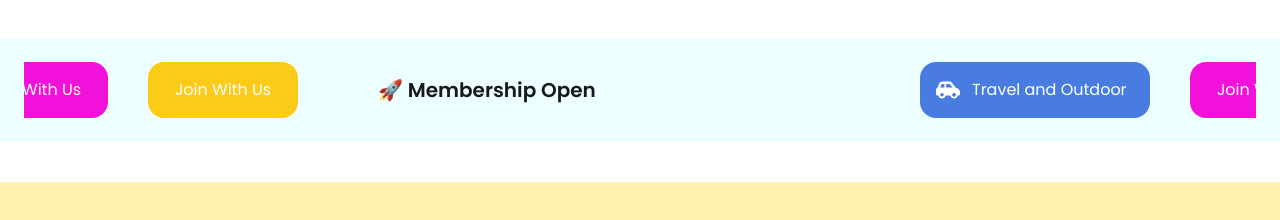
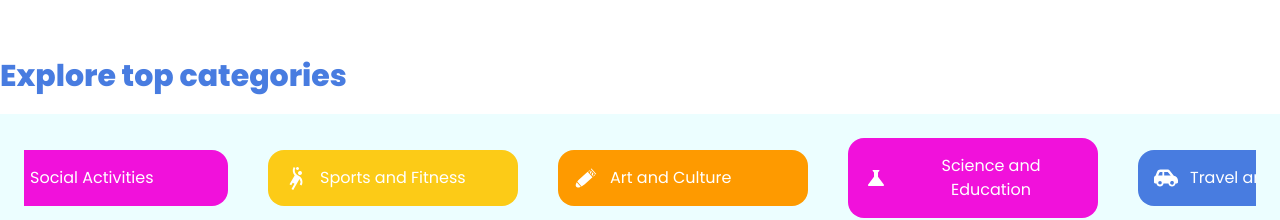
Before and after one commit to Aklima773/clubshpere, a React (Vite) app: page / in a window 1280 px wide. Shown: the part 588-808 px from the top of the page. Built offline with nearby package versions, Linux system fonts and the light colour scheme; no server answers.

Commit message:
categories update

```diff
--- a/src/Components/MarqueeSlider/MarqueeSlider.jsx
+++ b/src/Components/MarqueeSlider/MarqueeSlider.jsx
@@ -1,19 +1,51 @@
 import React from 'react';
 import Marquee from "react-fast-marquee";
 import { FaCarSide } from 'react-icons/fa6';
+import { IoShareSocial } from "react-icons/io5";
+import { MdSportsHandball } from "react-icons/md";
+import { GiArtilleryShell } from "react-icons/gi";
+import { MdScience } from "react-icons/md";
+import Container from "../Container/Container"
+
 
 const MarqueeSlider = () => {
     return (
+      <>
+
+      <Container>
+          <h1 className='text-3xl text-primary font-extrabold pb-5 mt-10'>Explore top categories</h1>
+          </Container>
         <div className='bg-cyan-50 p-6 mb-10'>
+
                 <Marquee speed={60} pauseOnHover gradient={false}>
-      <div className='bg-primary text-white text-center w-[230px] p-4 rounded-2xl mr-10 flex jistify-center items-center gap-3'>
+      <div className='bg-primary text-white w-[250px] p-4 rounded-2xl mr-10 flex jistify-center items-center gap-3'>
         <div className='icon'><FaCarSide size={24}/></div>
-        <div className='text'><h1>Travel and Outdoor</h1></div> </div>
-      <div className='bg-secondary text-white text-center w-[150px] p-4 rounded-2xl mr-10'>Join With Us</div>
-      <div className='bg-neutral text-white text-center w-[150px] p-4 rounded-2xl mr-10'>Join With Us</div>
-      <span className="mx-10 text-xl font-semibold">🚀 Membership Open</span>
+        <div className='text text-cnter'><h1>Travel and Outdoor</h1></div>
+         </div>
+
+
+        <div className='bg-secondary text-white w-[250px] p-4 rounded-2xl mr-10 flex jistify-center items-center gap-3'>
+        <div className='icon'><IoShareSocial size={24}/></div>
+        <div className='text text-center'><h1>Social Activities</h1></div>
+         </div>
+
+
+        <div className='bg-neutral text-white w-[250px] p-4 rounded-2xl mr-10 flex jistify-center items-center gap-3'>
+        <div className='icon'><MdSportsHandball size={24}/></div>
+        <div className='text text-center'><h1>Sports and Fitness</h1></div>
+        </div>
+        <div className='bg-amber-500 text-white w-[250px] p-4 rounded-2xl mr-10 flex jistify-center items-center gap-3'>
+        <div className='icon'><GiArtilleryShell size={24}/></div>
+        <div className='text text-center'><h1>Art and Culture</h1></div>
+        </div>
+
+        <div className='bg-secondary text-white w-[250px] p-4 rounded-2xl mr-10 flex jistify-center items-center gap-3'>
+        <div className='icon'><MdScience size={24}/></div>
+        <div className='text text-center'><h1>Science and Education</h1></div>
+        </div>
     </Marquee>
         </div>
+        </>
     );
 };
 
```
